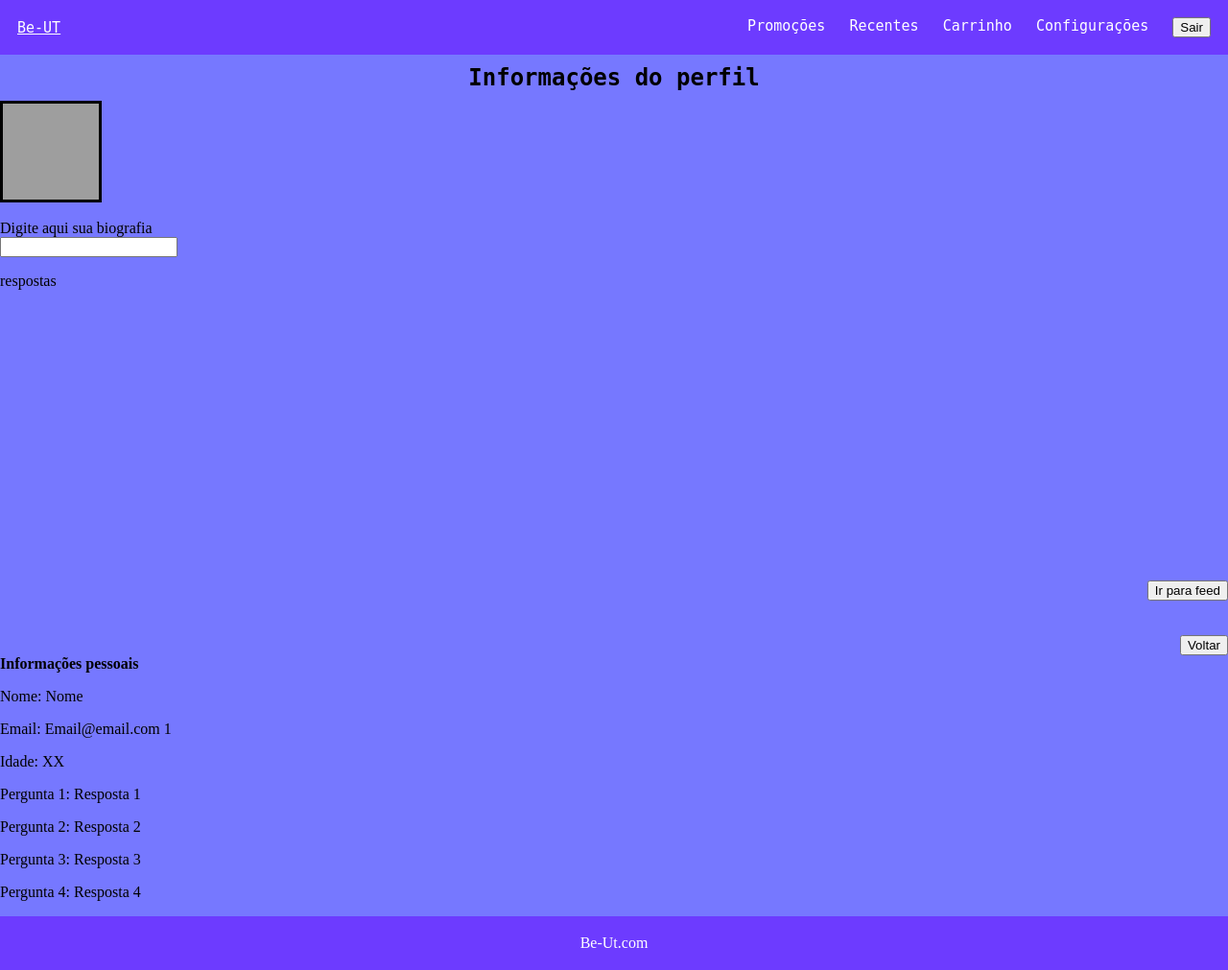
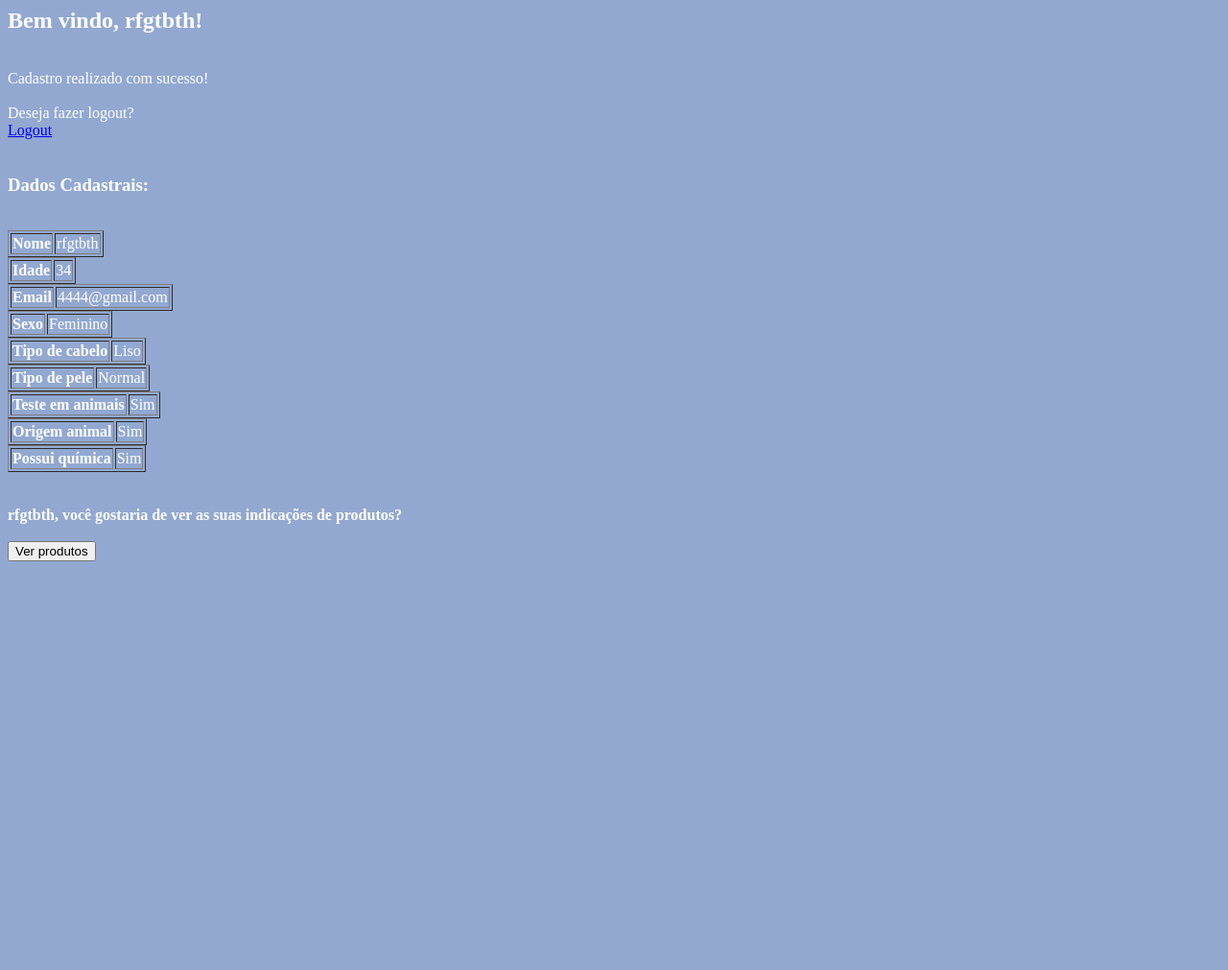
Before and after one commit to awakeJa1/Be-Ut, a PHP site: page /login.php in a window 1280 px wide. Shown: the whole page at 96% size. After the commit the page ends 585 px from the top, so only its background shows below. Run offline with PHP 8.4, Linux system fonts and the light colour scheme; data comes from the database, SQL or seed files in the repository; grey boxes are pictures that could not be loaded.

Commit message:
Add files via upload

```diff
--- a/conn.php
+++ b/conn.php
@@ -1,4 +1,4 @@
 <?php
-$conn=new PDO('mysql:host=localhost;dbname=banco do meteus','root','');
+$conn=new PDO('mysql:host=localhost;dbname=Be-Ut','root','');
 ?>
 <!--ligação com o banco de dados, nome do banco e user e senha do usuario-->
--- a/login.php
+++ b/login.php
@@ -1,165 +1,228 @@
-<head>
-  <meta charset="UTF-8">
-  <meta http-equiv="X-UA-Compatible" content="IE=edge">
-  <meta name="viewport" content="width=device-width, initial-scale=1.0">
-  <title>Perfil</title>
-</head>
+<?php
+include "conn.php";
+session_start();
 
-  <header class="header"> <!--cabeçalho da página, tudo em verde-->
-    <a class="header-name" rel="next" href="index.php">Be-UT</a>
-      <nav class="header-menu">
-          <a class="header-menu-item">Promoções</a>
-          <a class="header-menu-item">Recentes</a>
-          <a class="header-menu-item">Carrinho</a>
-          <a class="header-menu-item">Configurações</a>
-        <button class="logout-button" type="button" name="logout">Sair</button>
-      </nav>
-  </header>
- <!--cabeçalho acaba aqui-->
+$exibir=$conn->prepare('SELECT * FROM `perfil` ORDER BY id_perfil DESC');
+$exibir->execute();
+$row=$exibir->fetch();
+$nome=$row['nm_perfil'];
 
-<!-- aqui começa a parte da foto, bio e respostas da pessoa-->
+echo"<h2>Bem vindo, ".$nome."!"."</br></h2>";
+echo "</br>";
 
-<main class="main">
-  <body>
-  <section class="main-section1"> <!--primeira divisão da página-->
-    <h1 class="text-section1">Informações do perfil</h1>
-  <div>
-    <img class="div-profilepic" src="https://novacatclinic.com/wp-content/uploads/2013/08/Cat_using_computer.jpg" width="100px" height="100px">
+echo "Cadastro realizado com sucesso!";
+echo "<br/>";
 
-    </br></br>Digite aqui sua biografia</br><input type="text" name="bio" name="Digite aqui sua biografia" class="bio-text"></br></input> <!-- mudar para o que a pessoa escrever -->
-    <p class="form-text">respostas</p> <!-- respostas do formulario -->
+echo "<br/>";
 
-    </br>
+echo "Deseja fazer logout?"; echo "<br/>";
+echo "<a href='login.php?aviso'>Logout</a>";
 
-  </section>
-  <section class="main-section2"> <!--segunda divisão da página-->
-  <button class="feed-button" type="button" name="feed">Ir para feed</button> <!--botao que leva para o feed de produtos-->
-    </br>
-    </br>
-  <button class="back-button" type="button" name="voltar">Voltar</button> <!--botao que leva para o index-->
+echo "<br/>";
 
-</div>
+if(isset($_GET['aviso'])){
 
-</section>
 
-</body>
 
-<div2>
-<b class="info-da-conta">Informações pessoais</b> <!-- nome, email, telefone, etc -->
-  <p class="info-text">Nome: Nome</p>
-  <p class="info-text">Email: Email@email.com 1</p>
-  <p class="info-text">Idade: XX</p>
-  <p class="info-text">Pergunta 1: Resposta 1</p> <!--respostas do formulário-->
-  <p class="info-text">Pergunta 2: Resposta 2</p> <!-- puxar as respostas do formulario -->
-  <p class="info-text">Pergunta 3: Resposta 3</p>
-  <p class="info-text">Pergunta 4: Resposta 4</p>
-
-</div2>
-
-</main>
-
-  <!--footer class="footer"--> <!--rodapé da página
-     <p class="footer-text">All Rights Reserved©</p>
-          <a class="footer-item">Qualquer coisa</a>
-          <a class="footer-item">Qualquer coisa</a>
-          <a class="footer-item">Qualquer coisa</a>
-          <a class="footer-item">Qualquer coisa</a>
-  </footer-->
-
-<style>
-
-div{ /* estiliza TODAS as divs */
-  height: 500px;
-  background-color: #7678FF;
 }
-body { /* pagina inteira */
-  font-size: 100%;
-  background-color: #7678FF;
-  margin: 0px;
-  align-items: center;
+if(isset($_GET['logout'])){
+    session_destroy();
+    header('location:index.php');
 }
 
-.header { /*parte de cima*/
-  padding: 18px;
-  margin: 0px;
-  background-color: #6D3BFF;
-  font-family: 'Inconsolata', monospace;
-  display: flex;
-  flex-direction: row;
-  align-items: center;
-  justify-content: space-between;
-}
+include "conn.php";
+echo "<br/> ";
 
-.header-name { /* apenas o Be-UT */
-  font-family: 'Inconsolata', monospace;
-  color: #FFFFFF;
-  font-size: 15px;
-}
 
-.header-menu { /* caixinha q engloba os 4 menus */
-  display: flex;
-  gap: 25px;
-}
+?>
+<h3>Dados Cadastrais:</h3>
+<table border="1">
 
-.header-menu-item { /* configuração individual dos 4 menus */
-  font-family: 'Inconsolata', monospace;
-  color: #FFFFFF;
-  font-size: 15px;
-}
+    <th>Nome</th>
+<?php
+$exibir=$conn->prepare('SELECT * FROM `perfil` ORDER BY id_perfil DESC');
+$exibir->execute();
 
-.main { /* estiliza tudo dentro da classe main */
-}
+if($exibir->rowCount()==0){
+    echo "Não há registros";
+}else{
+    $row=$exibir->fetch();
 
-.main-section1{ /* estiliza tudo dentro da primeira section*/
-  display: flex;
-  justify-content: space-around;
-  align-items: left;
-  flex-direction: column;
-}
+        echo "<td>".$row['nm_perfil']."</td>"."<br/>";
+    }////////////////////fim do logout
+        ?>
 
-.text-section1{ /* estiliza apenas o texto da primeira section*/
-  font-family :'incolsolata', monospace;
-  margin: 0px;
-  align-items: center;
-  text-align: center;
-  margin: 10px;
-}
+</table>
 
-.div-profilepic{ /*estiliza apenas a imagem de perfil*/
-  border: 3px solid #000000;
-  height: 100px 100px;
-}
+</table>
 
-.bio-text{
-}
+<table border="1">
+    <tr>
+    <th>Idade</th>
 
-.main-section2 { /* estiliza tudo que está dentro da segunda section: botoes, formulario e info da conta*/
-  display: flex;
-  justify-content: space-around;
-  flex-direction: column;
-  flex-wrap: wrap-reverse;
-  align-items: flex-start;
-}
+<?php
+$exibir=$conn->prepare('SELECT * FROM `perfil` ORDER BY id_perfil DESC');
+$exibir->execute();
 
-footer {
-  text-align: center;
-  padding: 3px;
-  background-color: #6D3BFF;
-  color: white;
-  position: relative; bottom: 0px;
-  font-family: inconsolata;
-}
-.footer-text{ /* estiliza só o all rights deserved */
-    display: flex;
-    flex-direction: row;
-}
-.footer-item{ /* estiliza so os 4 aaaaaaa */
-    display: flex;
-    flex-direction: column;
-    justify-content: space-between;
+if($exibir->rowCount()==0){
+    echo "Não há registros";
+}else{
+    $row=$exibir->fetch();
+
+        echo "<td>".$row['ds_idade']."</td>";
+    }
+        ?>
+</table>
+
+    <table border="1">
+    <tr>
+    <th>Email</th>
+
+<?php
+$exibir=$conn->prepare('SELECT * FROM `perfil` ORDER BY id_perfil DESC');
+$exibir->execute();
+
+if($exibir->rowCount()==0){
+    echo "Não há registros";
+}else{
+    $row=$exibir->fetch();
+    echo "<td>".$row['ds_email']."</td>";
+    }
+        ?>
+</table>
+
+<table border="1">
+    <tr>
+    <th>Sexo</th>
+
+<?php
+$exibir=$conn->prepare('SELECT * FROM `perfil` ORDER BY id_perfil DESC');
+$exibir->execute();
+
+if($exibir->rowCount()==0){
+    echo "Não há registros";
+}else{
+    $row=$exibir->fetch();
+
+        echo "<td>".$row['ds_sexo']."</td>";
+
+    }
+        ?>
+</table>
+
+
+<table border="1">
+    <tr>
+    <th>Tipo  de cabelo</th>
+
+<?php
+$exibir=$conn->prepare('SELECT * FROM `perfil` ORDER BY id_perfil DESC');
+$exibir->execute();
+
+if($exibir->rowCount()==0){
+    echo "Não há registros";
+}else{
+    $row=$exibir->fetch();
+
+        echo "<td>".$row['ds_cabelo']."</td>";
+
+    }
+        ?>
+</table>
+
+<table border="1">
+    <tr>
+    <th>Tipo de pele</th>
+
+<?php
+$exibir=$conn->prepare('SELECT * FROM `perfil` ORDER BY id_perfil DESC');
+$exibir->execute();
+
+if($exibir->rowCount()==0){
+    echo "Não há registros";
+}else{
+    $row=$exibir->fetch();
+
+        echo "<td>".$row['ds_pele']."</td>";
+    }
+        ?>
+</table>
+
+<table border="1">
+    <tr>
+    <th>Teste em animais</th>
+
+<?php
+$exibir=$conn->prepare('SELECT * FROM `perfil` ORDER BY id_perfil DESC');
+$exibir->execute();
+
+if($exibir->rowCount()==0){
+    echo "Não há registros";
+}else{
+    $row=$exibir->fetch();
+
+        echo "<td>".$row['ds_teste']."</td>";
+    }
+        ?>
+</table>
+
+<table border="1">
+    <tr>
+    <th>Origem animal</th>
+
+<?php
+$exibir=$conn->prepare('SELECT * FROM `perfil` ORDER BY id_perfil DESC');
+$exibir->execute();
+
+if($exibir->rowCount()==0){
+    echo "Não há registros";
+}else{
+    $row=$exibir->fetch();
+
+        echo "<td>".$row['ds_origem']."</td>";
+    }
+        ?>
+</table>
+
+<table border="1">
+    <tr>
+    <th>Possui química</th>
+
+<?php
+$exibir=$conn->prepare('SELECT * FROM `perfil` ORDER BY id_perfil DESC');
+$exibir->execute();
+
+if($exibir->rowCount()==0){
+    echo "Não há registros";
+}else{
+    $row=$exibir->fetch();
+
+        echo "<td>".$row['ds_quimica']."</td>";
+    }
+        ?>
+</table>
+
+
+
+
+<?php
+echo " <br/> ";echo " <br/> ";
+echo  "<b>$nome, você gostaria de ver as suas indicações de produtos?</b>";
+?>
+</br>
+</br>
+<form action="produtos.php" method="POST">
+    <input type="submit" name="gravar" value="Ver produtos"/>
+</form>
+<style>
+    body {
+    background-color: #92a8d1;
+    color:#fff;
 }
 </style>
 
-<footer>
-  <p>Be-Ut.com</p>
-</footer>
+<script>
+
+    window.alert("deseja realmente sair?");
+
+</script>
```
Also changed, not shown: cadastro.php (+88 -102 lines), index.php (+8 -60 lines), produtos.php (+21 -55 lines).
